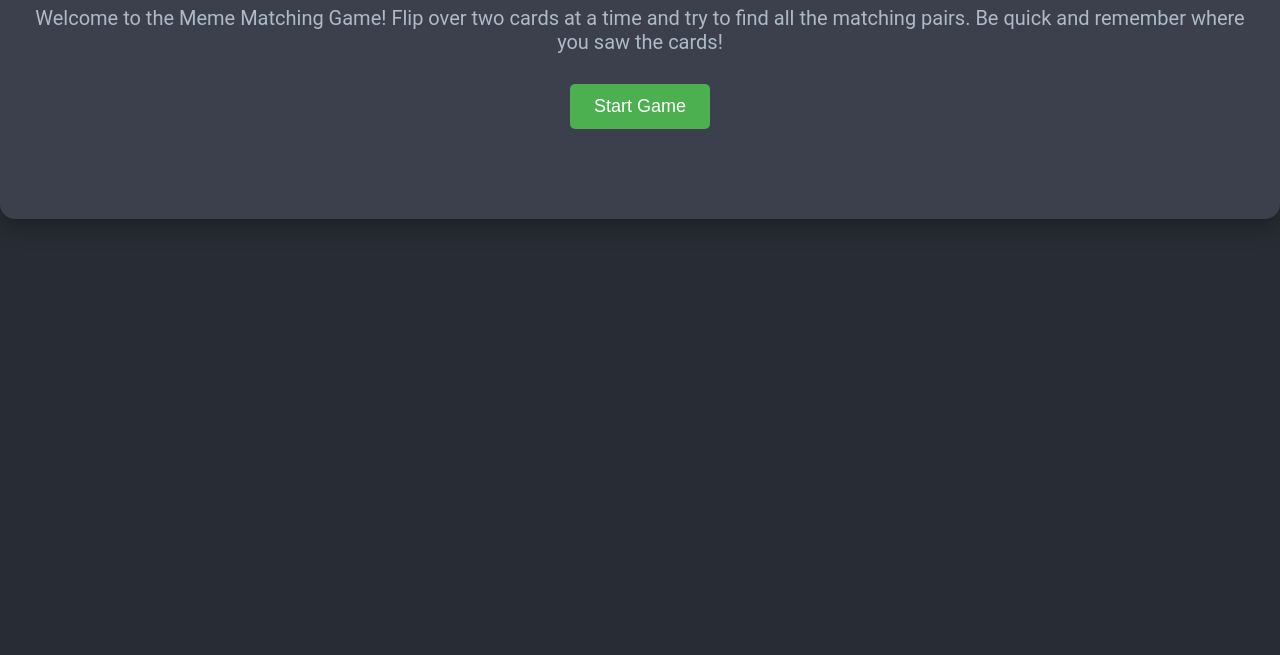
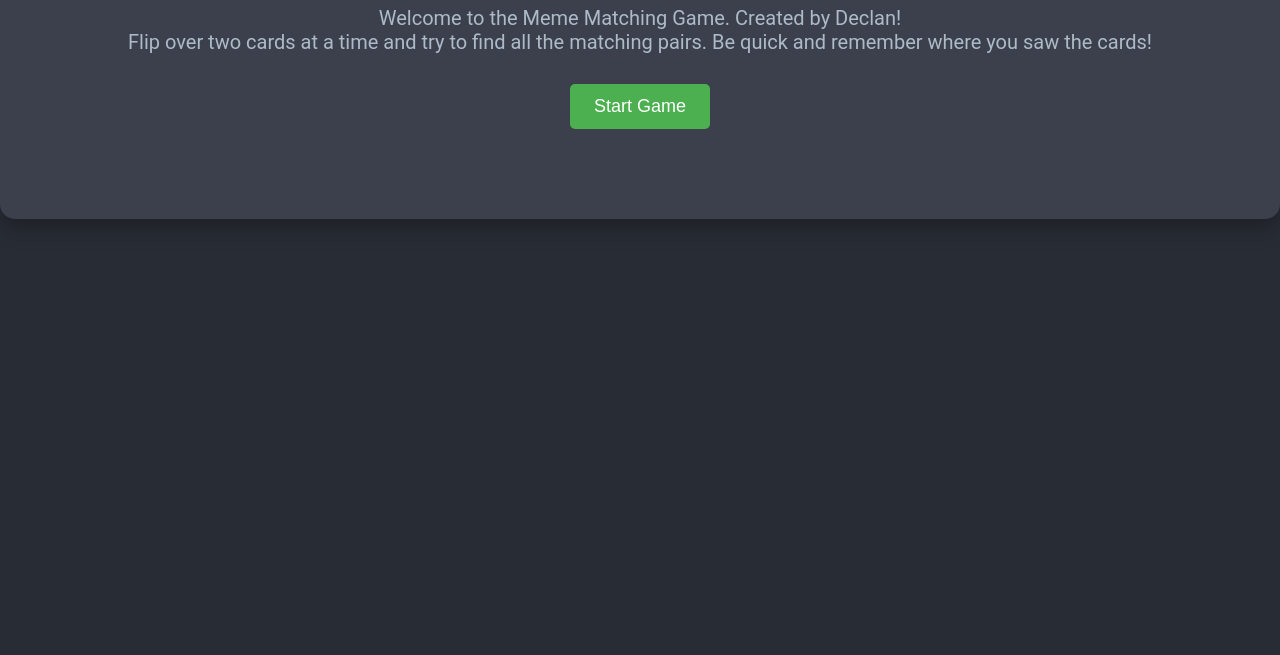
Before and after one commit to declan-cloud/codepipeline-s3-game, a plain HTML site: page index.html in a window 1280 px wide. Shown: the part 145-800 px from the top of the page. Drawn offline with Linux system fonts and the light colour scheme.

Commit message:
Update index.html
Added "Made by Declan" to the test Code Pipeline trigger

```diff
--- a/index.html
+++ b/index.html
@@ -10,12 +10,12 @@
     <div class="container">
         <h1>MEME MATCHING GAME</h1>
         <p class="instructions">
-            Welcome to the Meme Matching Game!  Flip over two cards at a time and try to find all the matching pairs. Be quick and remember where you saw the cards!
+            Welcome to the Meme Matching Game. Created by Declan! <br>
+            Flip over two cards at a time and try to find all the matching pairs. Be quick and remember where you saw the cards!
         </p>
         <button id="start-game">Start Game</button>
         <div id="game-board" class="game-board">
             <!-- Cards will be generated here -->
-             <!-- Created with love by Declan -->
         </div>
     </div>
     <script src="script.js"></script>
```
